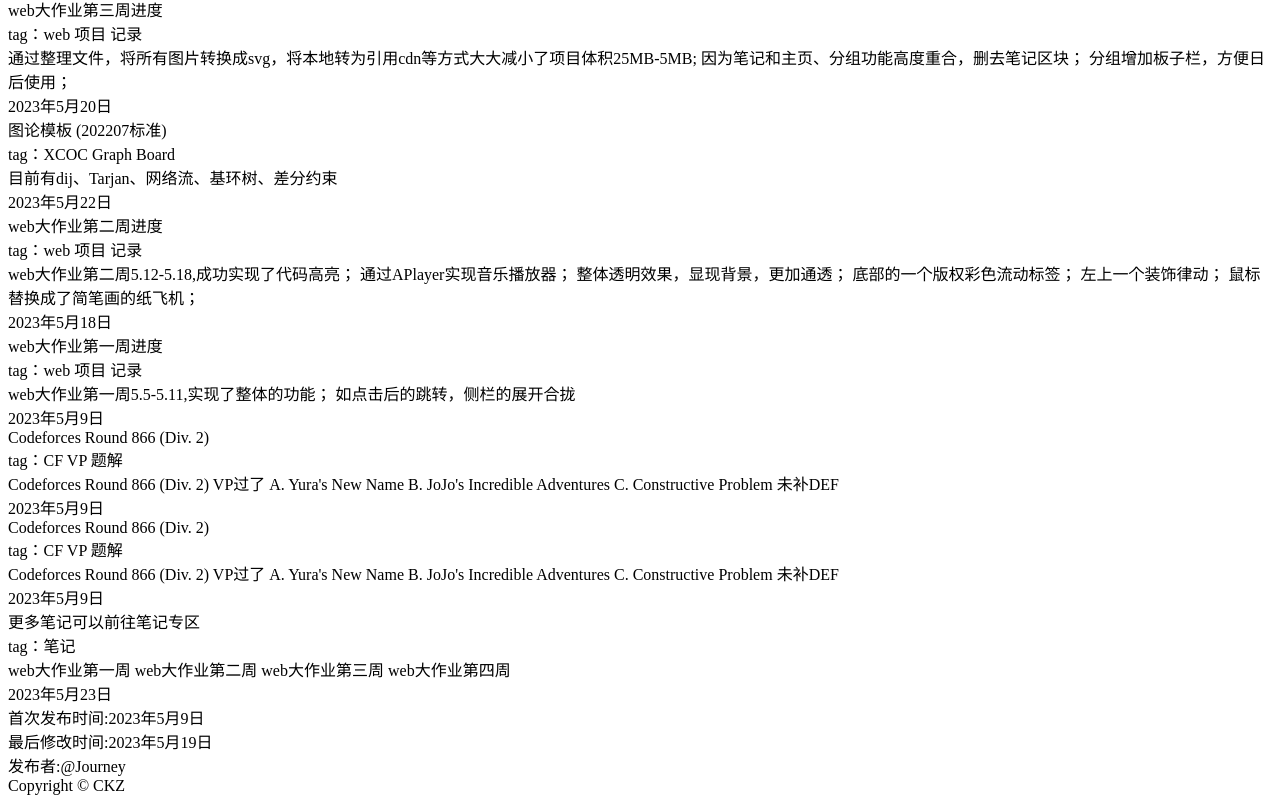
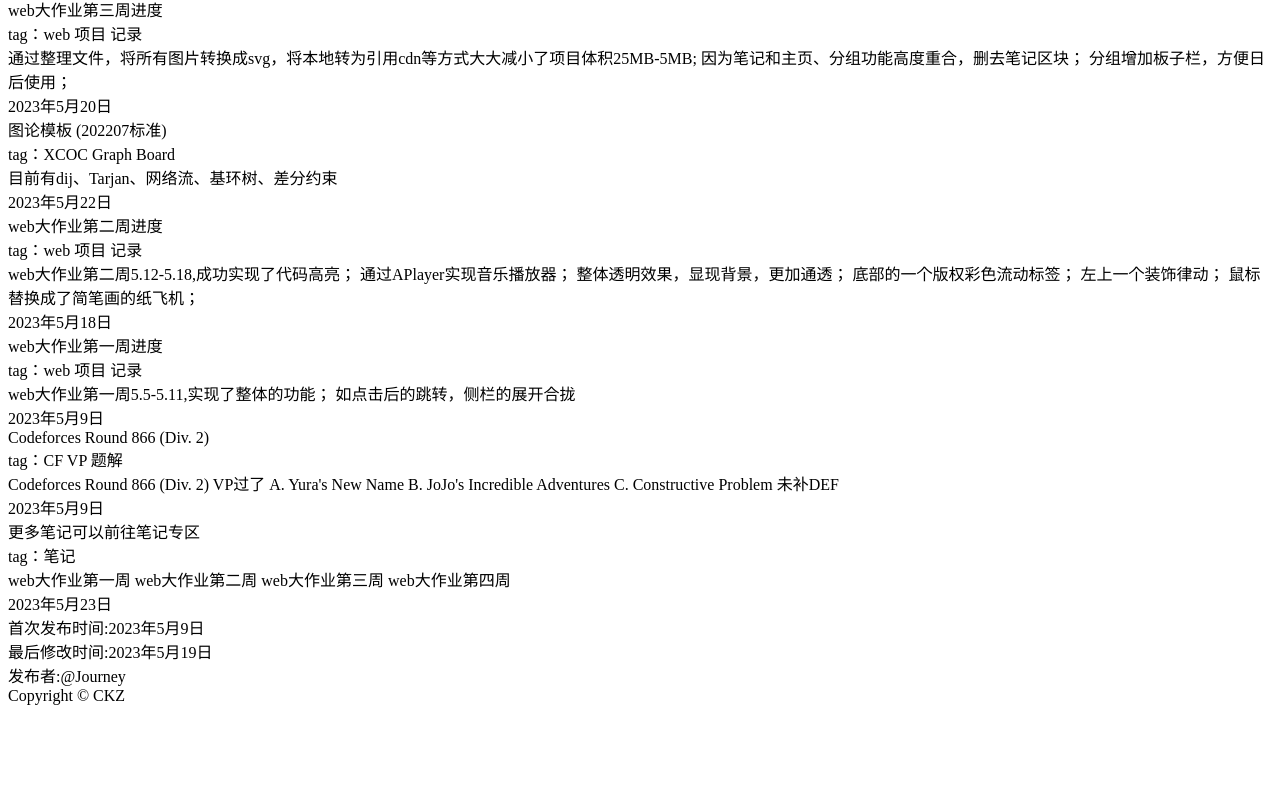
Before and after one commit to xyzyx0314/xyzyx0314.github.io, a plain HTML site: page html/home.html in a window 1280 px wide. Shown: the part 473-1276 px from the top of the page. After the commit the page ends 1186 px from the top, so only its background shows below. Drawn offline with Linux system fonts and the light colour scheme; files whose address does not match are found by name.

Commit message:
Update home.html

```diff
--- a/html/home.html
+++ b/html/home.html
@@ -150,25 +150,6 @@
               2023年5月9日
             </div>
           </div>
-          <div class="child" onclick="loadCF1820()">
-            <div class="home-blog-title">
-              Codeforces Round 866 (Div. 2)
-            </div>
-            <div class="home-blog-tag">
-              tag：CF VP 题解
-            </div>
-            <div class="home-blog-mess">
-              Codeforces Round 866 (Div. 2)
-              VP过了
-              A. Yura's New Name
-              B. JoJo's Incredible Adventures
-              C. Constructive Problem
-              未补DEF
-            </div>
-            <div class="home-blog-date">
-              2023年5月9日
-            </div>
-          </div>
           <div class="child" onclick="loadNote()">
             <div class="home-blog-title">
               更多笔记可以前往笔记专区
```
